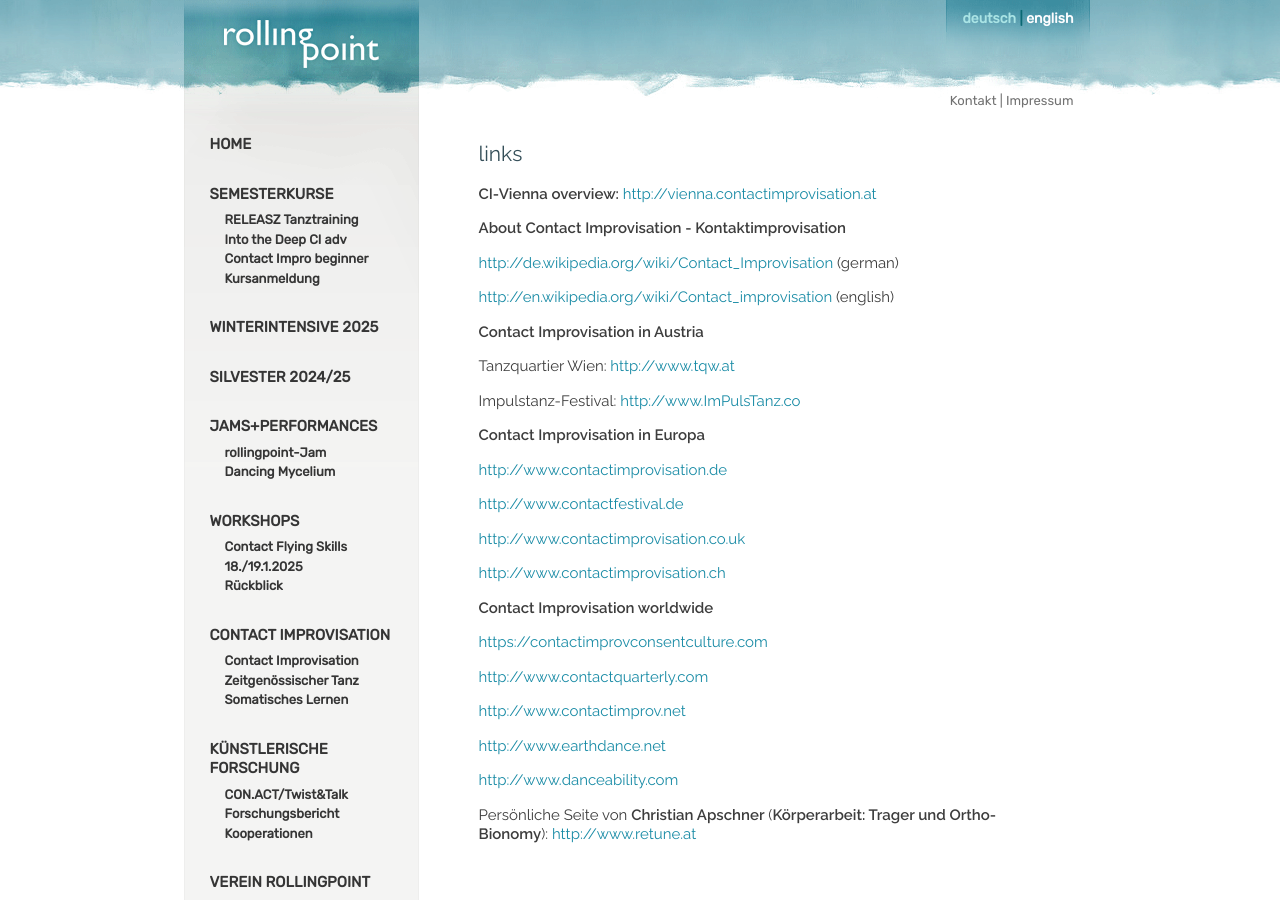
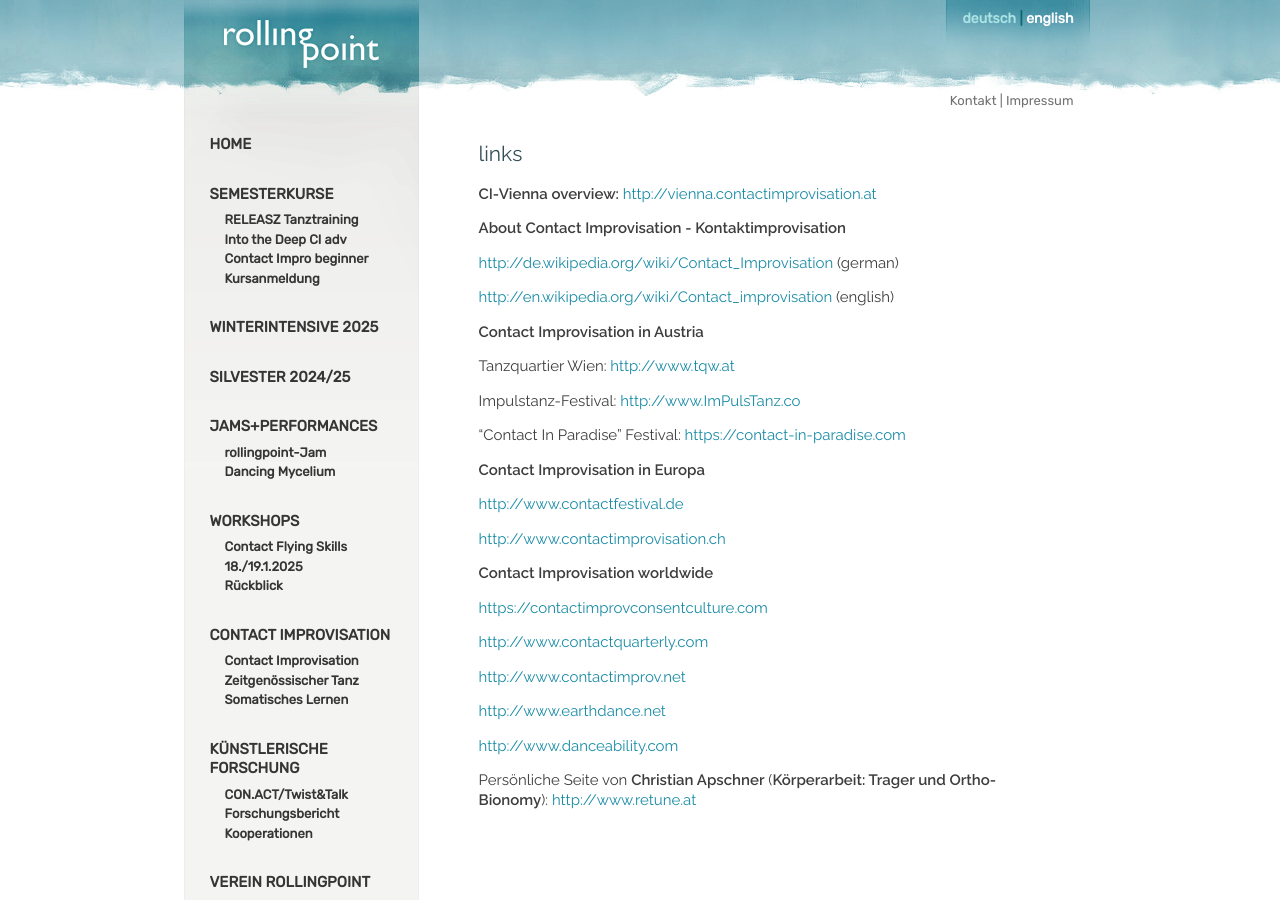
Before and after one commit to manulari/rollingpointat, a Jekyll site: the page built from _pages_de/links.md, in a window 1280 px wide and 900 px high. Built offline with Jekyll 4.4.1, drawn with Linux system fonts in a browser that asks for light colours; comment, search, counter and statistics services are not loaded.

Commit message:
Update page (de) “links”

```diff
--- a/_pages_de/links.md
+++ b/_pages_de/links.md
@@ -18,13 +18,11 @@ Tanzquartier Wien: [http://www.tqw.at](http://www.tqw.at/)
 
 Impulstanz-Festival: [http://www.ImPulsTanz.co](http://www.ImPulsTanz.com/)
 
+"Contact In Paradise" Festival: <https://contact-in-paradise.com>
+
 **Contact Improvisation in Europa**
 
-[http://www.contactimprovisation.de](http://www.contact-improvisation.de/)
-
 [http://www.contactfestival.de](http://www.contactfestival.de/)
-
-[http://www.contactimprovisation.co.uk](http://www.contactimprovisation.co.uk/)
 
 [http://www.contactimprovisation.ch](http://www.contactimprovisation.ch/)
 
```
